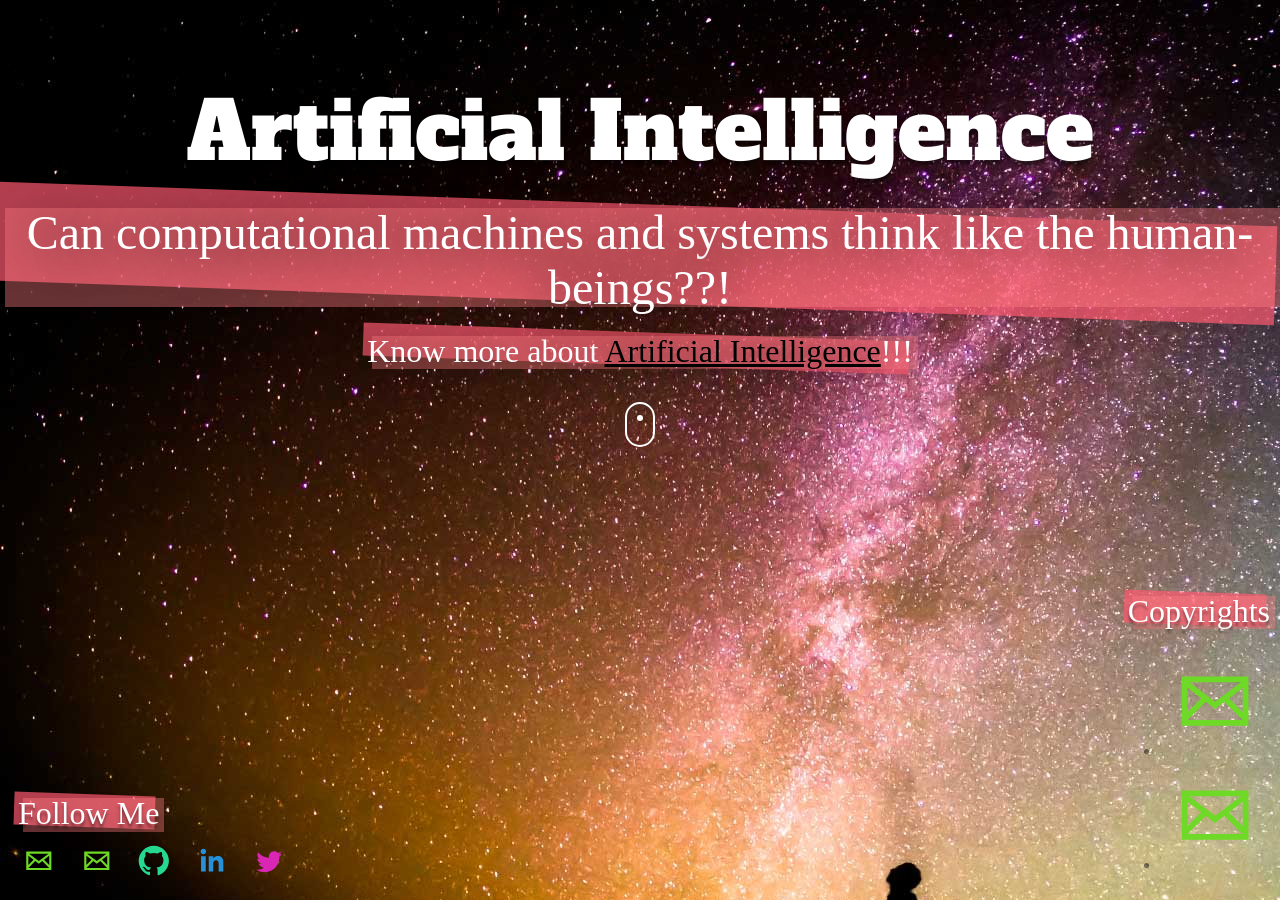
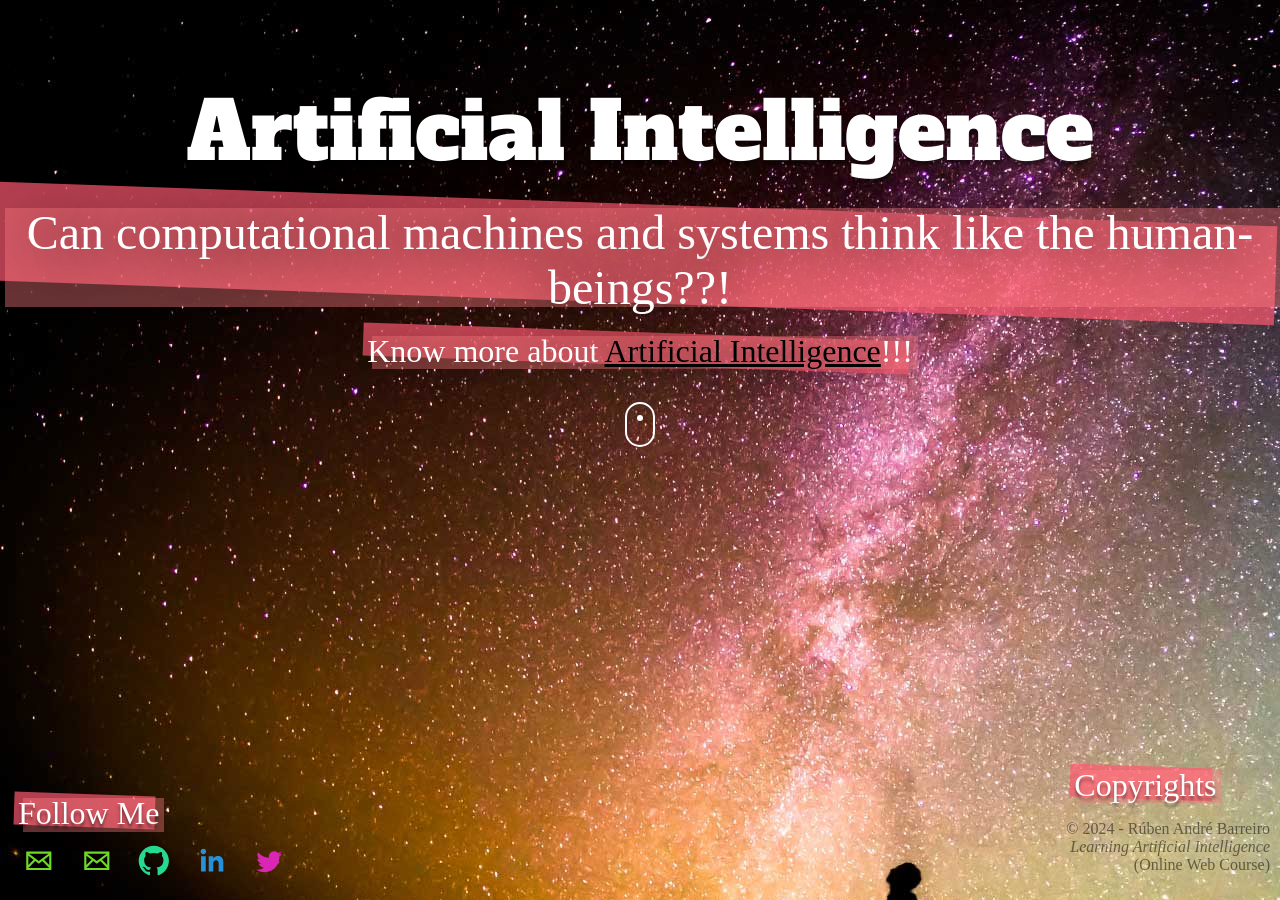
Before and after one commit to learning-artificial-intelligence/learning-artificial-intelligence.github.io, a Jekyll site: the page built from index.html, in a window 1280 px wide. Built offline with Jekyll 4.4.1, drawn with Linux system fonts in a browser that asks for light colours; nearby versions of some CDN libraries; some web fonts are replaced.

Commit message:
Some fixes on the copyright block
Some fixes on the copyright block

```diff
--- a/_includes/copyrights-block.html
+++ b/_includes/copyrights-block.html
@@ -1,9 +1,8 @@
 
-<!-- Thanks to codepen.io/brav0 for pointing out that AdBlock Plus blocks the old "social-icons" class: -->
-<ul class="copyrights">
-
-  <li><a id="trigger-overlay" href="mailto:ruben.andre.letra.barreiro@gmail.com" class="icon-8 email" title="E-mail"><svg viewBox="0 0 512 512"><path d="M101.3 141.6v228.9h0.3 308.4 0.8V141.6H101.3zM375.7 167.8l-119.7 91.5 -119.6-91.5H375.7zM127.6 194.1l64.1 49.1 -64.1 64.1V194.1zM127.8 344.2l84.9-84.9 43.2 33.1 43-32.9 84.7 84.7L127.8 344.2 127.8 344.2zM384.4 307.8l-64.4-64.4 64.4-49.3V307.8z"/></svg><!--[if lt IE 9]><em>Email</em><![endif]--></a></li>
-
-  <li><a id="trigger-overlay" href="mailto:ruben.andre.letra.barreiro@tecnico.ulisboa.pt" class="icon-8 email" title="E-mail"><svg viewBox="0 0 512 512"><path d="M101.3 141.6v228.9h0.3 308.4 0.8V141.6H101.3zM375.7 167.8l-119.7 91.5 -119.6-91.5H375.7zM127.6 194.1l64.1 49.1 -64.1 64.1V194.1zM127.8 344.2l84.9-84.9 43.2 33.1 43-32.9 84.7 84.7L127.8 344.2 127.8 344.2zM384.4 307.8l-64.4-64.4 64.4-49.3V307.8z"/></svg><!--[if lt IE 9]><em>Email</em><![endif]--></a></li>
-
-</ul>
+<p align="right">
+  &#169; 2024 - R&uacute;ben Andr&eacute; Barreiro
+  <br />
+  <i>Learning Artificial Intelligence</i>
+  <br />
+  (Online Web Course)
+</p>
```
